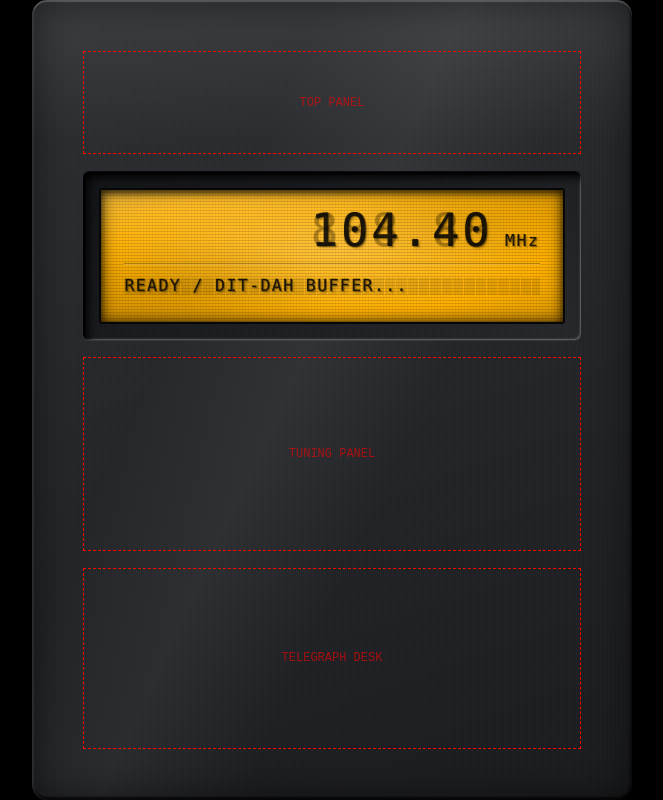
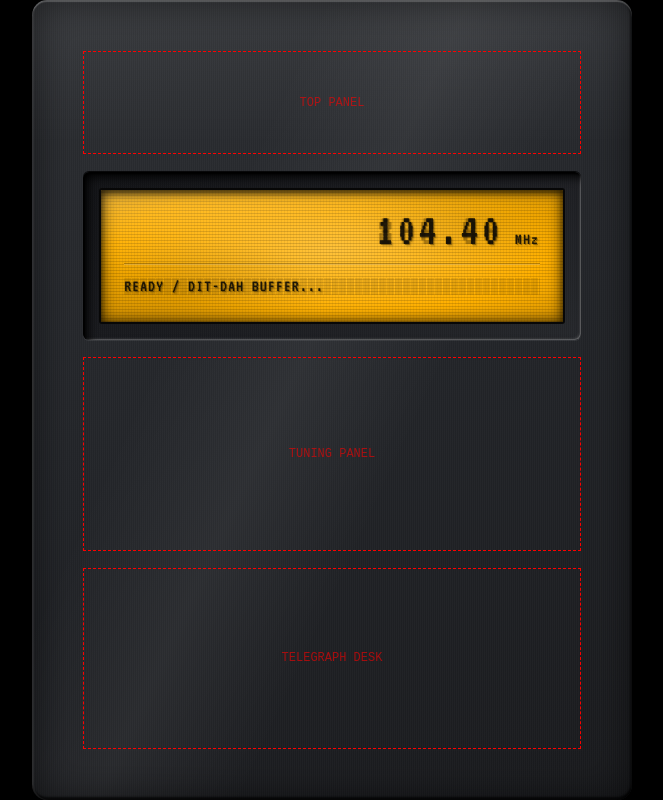
Before and after one commit to einsajo/HAMorse, a React (Vite) app: page / in a window 1280 px wide. Shown: the whole page, without its empty margins (308-971 px from the left). Built offline with nearby package versions, Linux system fonts and the light colour scheme.

Commit message:
fix: add local VT323 pixel font for offline LCD rendering

```diff
--- a/index.html
+++ b/index.html
@@ -7,6 +7,7 @@
       content="width=device-width, initial-scale=1.0, maximum-scale=1.0, user-scalable=no, viewport-fit=cover"
     />
     <meta name="theme-color" content="#000000" />
+    <link rel="preload" href="/fonts/VT323-Regular.ttf" as="font" type="font/ttf" crossorigin />
     <title>The Telegraph Ghost</title>
   </head>
   <body>
--- a/src/components/LCDDisplay.css
+++ b/src/components/LCDDisplay.css
@@ -6,8 +6,8 @@
   --lcd-amber: #ffb000;
   --lcd-silt: #3a2800; /* unlit liquid crystal */
   --lcd-ink: #050505; /* lit liquid crystal (viscous pitch, not pure black) */
-  --lcd-font: 'VT323', 'Share Tech Mono', 'OCR A Std', 'OCR A Extended',
-    'Lucida Console', 'DejaVu Sans Mono', 'Courier New', ui-monospace, monospace;
+  /* bundled local font (see @font-face in index.css); monospace is a last-resort fallback only */
+  --lcd-font: 'GF VT323', monospace;
 
   min-width: 0;
   min-height: 0;
--- a/src/index.css
+++ b/src/index.css
@@ -1,3 +1,16 @@
+/*
+ * Local pixel font: no network requests.
+ * VT323 (SIL OFL 1.1) is served from /public/fonts. Licence: /fonts/VT323-OFL.txt
+ * The unique family name guarantees this bundled file is used, never a system copy.
+ */
+@font-face {
+  font-family: 'GF VT323';
+  src: url('/fonts/VT323-Regular.ttf') format('truetype');
+  font-weight: 400;
+  font-style: normal;
+  font-display: block; /* never flash a fallback font on the LCD */
+}
+
 *,
 *::before,
 *::after {
```
Also changed, not shown: public/fonts/VT323-OFL.txt (added), public/fonts/VT323-Regular.ttf (added).
